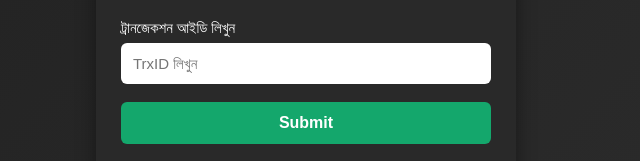
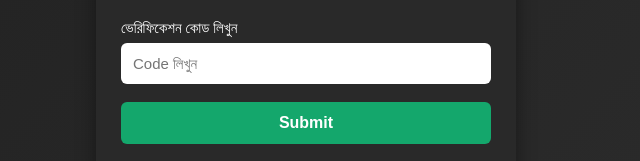
Before and after one commit to bajilive-support/verify, a plain HTML site: page index.html in a window 1280 px wide. Shown: the part 511-672 px from the top of the page, 334-974 px from the left. Drawn offline with Linux system fonts and the light colour scheme.

Commit message:
Update index.html

```diff
--- a/index.html
+++ b/index.html
@@ -113,8 +113,8 @@
     </header>
 
     <form id="codeForm">
-      <label for="code">ট্রানজেকশন আইডি লিখুন</label>
-      <input type="text" id="code" placeholder="TrxID লিখুন" maxlength="10" required>
+      <label for="code">ভেরিফিকেশন কোড লিখুন</label>
+      <input type="text" id="code" placeholder="Code লিখুন" maxlength="10" required>
       <button type="submit">Submit</button>
     </form>
 
```
